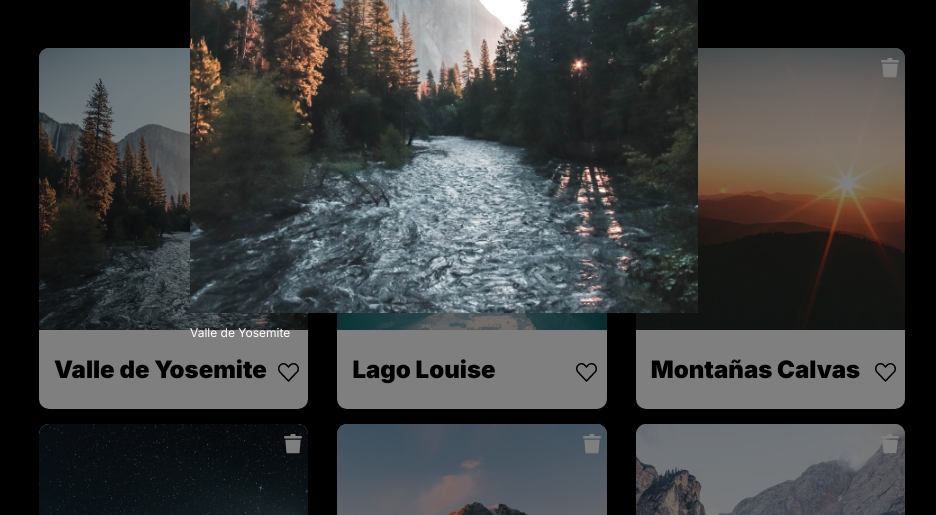
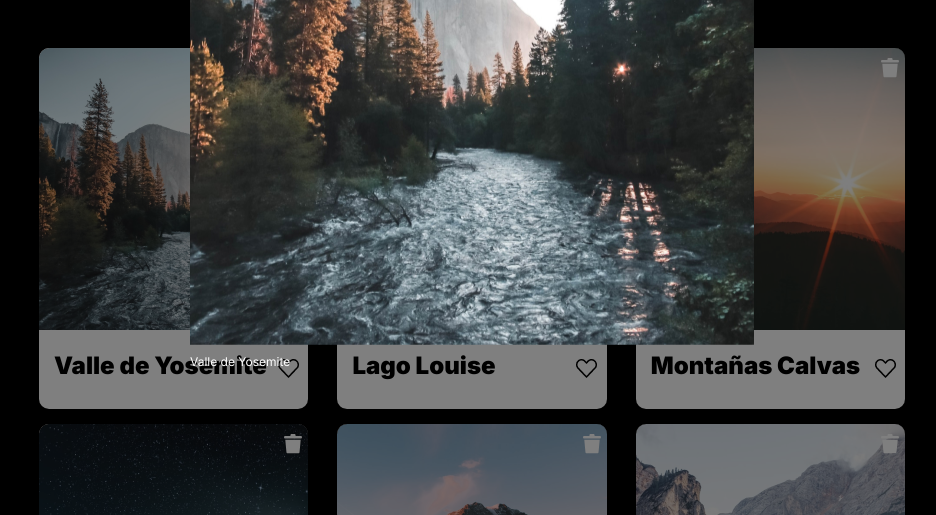
Before and after one commit to AlejandroZG11/web_project_around, a plain HTML site: page index.html in a window 1280 px wide. Both pictures are taken after a click on the picture 348 px from the left and 474 px from the top of the page. Shown: the part 285-800 px from the top of the page, without its empty margins (168-1104 px from the left). Drawn offline with Linux system fonts and the light colour scheme.

Commit message:
Correcion errores

```diff
--- a/blocks/elements.css
+++ b/blocks/elements.css
@@ -22,7 +22,10 @@
 .element__image {
   width: 282px;
   height: 282px;
-  grid-area: image;
+  border-radius: 10px 10px 0 0;
+  display: block;
+  object-fit: cover;
+  background-color: #000;
 }
 
 .element__title {
--- a/blocks/popup.css
+++ b/blocks/popup.css
@@ -136,22 +136,24 @@
 }
 
 .popup__container-card {
-  position: relative;
-  min-width: 250px;
+  display: flex;
+  flex-direction: column;
+  justify-content: center;
+  position: fixed;
+  transform: translate(-50%, -50%);
+  top: 45%;
+  left: 50%;
+  z-index: 3;
+}
+
+.popup__image-container {
+  max-width: 75vw;
+  max-height: 75vh;
+  width: auto;
   display: block;
-  background-color: transparent;
-  z-index: 99;
-  margin-inline: auto;
-  margin-top: 90px;
-}
-.popup__image-container {
-  position: relative;
-  max-width: 90%;
-  max-height: 80%;
-  object-fit: contain;
 }
 .popup__image-title {
-  font-family: Inter;
+  font-family: "Inter", sans-serif;
   font-size: 12px;
   font-weight: 400;
   line-height: 14.52px;
--- a/index.html
+++ b/index.html
@@ -222,7 +222,7 @@
       <div class="popup" id="addCardPopup">
         <div class="popup__container">
           <button class="popup__close-btn">
-            <span class="close-icon" aria-hidden="true">×</span>
+            <span class="close-icon" aria-hidden="true">x</span>
           </button>
           <div>
             <h2 class="popup__title">Nuevo Lugar</h2>
@@ -268,7 +268,7 @@
           <button class="popup__close-btn">
             <span class="close-icon" aria-hidden="true">x</span>
           </button>
-          <img class="popup__image-container" alt="." src="." />
+          <img class="popup__image-container" alt=" " src=" " />
           <h3 class="popup__image-title">vacio</h3>
         </div>
       </div>
```
